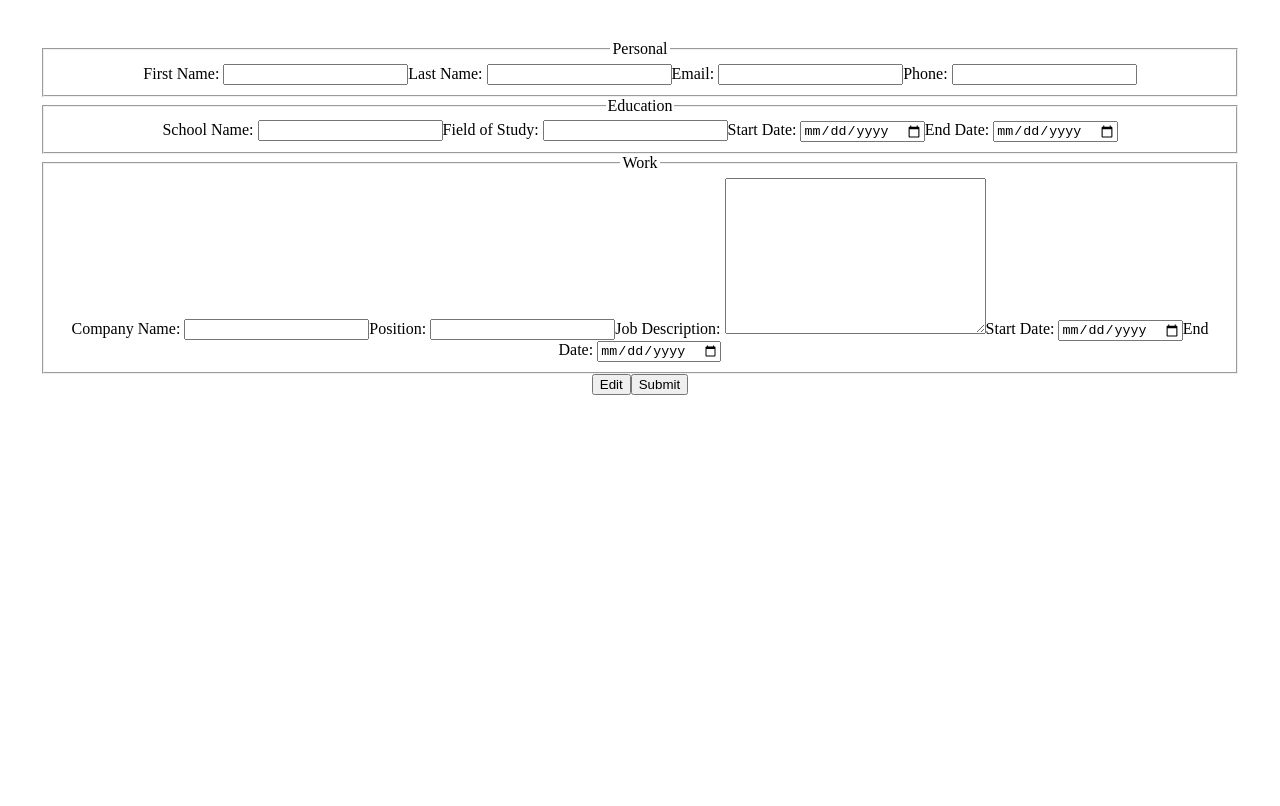
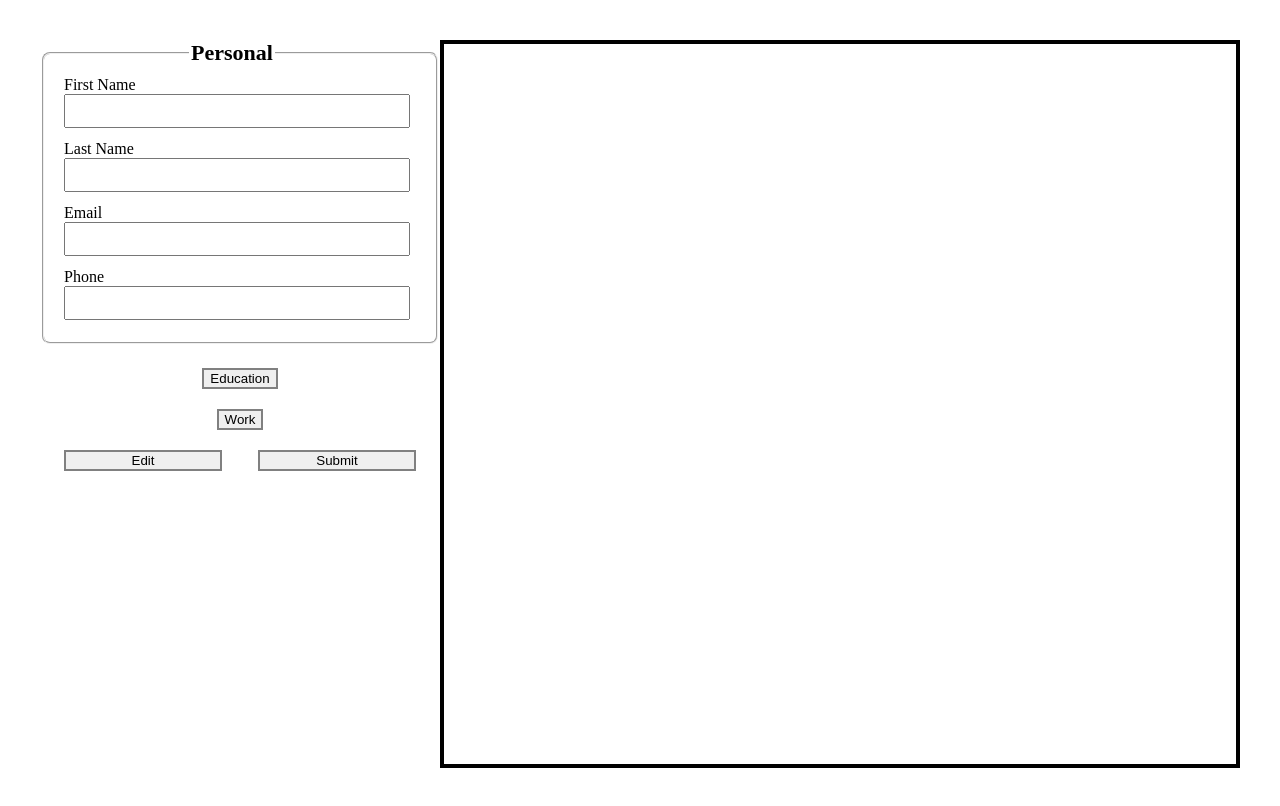
Before and after one commit to hwhuang27/odin-cv, a React (Vite) app: page / in a window 1280 px wide. Built offline with nearby package versions, Linux system fonts and the light colour scheme; the HTML template or start-up script is replaced by a standard one.

Commit message:
Style form buttons and display

```diff
--- a/src/components/Button.jsx
+++ b/src/components/Button.jsx
@@ -1,10 +1,10 @@
 function Button({type}) {
 
     if(type === 'submit'){
-        return <button>Submit</button>
+        return <button className="submit">Submit</button>
     }
     else if(type === 'edit'){
-        return <button>Edit</button>
+        return <button className = "edit">Edit</button>
     }
 
 }
--- a/src/components/Display.jsx
+++ b/src/components/Display.jsx
@@ -2,9 +2,6 @@ function Display() {
 
     return(
         <div className="display">
-
-
-
         </div>
     )
 }
--- a/src/components/EducationInfo.jsx
+++ b/src/components/EducationInfo.jsx
@@ -1,20 +1,28 @@
-function EducationInfo() {
+function EducationInfo({ isActive, onShow }) {
+    if (!isActive) {
+        return(
+        <div>
+            <button className="info-btn" onClick={onShow}>Education</button>
+        </div>
+        )
+    }
+    else{
         return (
             <div className="section">
                 <form action="">
                     <fieldset>
                         <legend>Education</legend>
 
-                    <label htmlFor="schoolName">School Name: </label>
+                        <label htmlFor="schoolName">School Name </label>
                         <input type="text" name="schoolName" id="schoolName" />
 
-                    <label htmlFor="studyField">Field of Study: </label>
+                        <label htmlFor="studyField">Field of Study </label>
                         <input type="text" name="studyField" id="studyField" />
 
-                    <label htmlFor="schoolStart">Start Date: </label>
+                        <label htmlFor="schoolStart">Start Date </label>
                         <input type="date" name="schoolStart" id="schoolStart" />
 
-                    <label htmlFor="schoolEnd">End Date: </label>
+                        <label htmlFor="schoolEnd">End Date </label>
                         <input type="date" name="schoolEnd" id="schoolEnd" />
                     </fieldset>
                 </form>
@@ -22,4 +30,6 @@ function EducationInfo() {
         )
     }
 
+}
+
 export default EducationInfo;
--- a/src/components/Form.jsx
+++ b/src/components/Form.jsx
@@ -1,19 +1,31 @@
+import {useState} from 'react'
 import PersonalInfo from './PersonalInfo.jsx'
 import EducationInfo from './EducationInfo.jsx'
 import WorkInfo from './WorkInfo.jsx'
 import Button from './Button.jsx'
 
 function Form(){
+    const [activeIndex, setActiveIndex] = useState(0);
+
     return(
         <div className="form">
 
             <div className="sections">
-                <PersonalInfo />
-                <EducationInfo />
-                <WorkInfo />
+                <PersonalInfo
+                    isActive={activeIndex === 0}
+                    onShow={() => setActiveIndex(0)}
+                />
+                <EducationInfo
+                    isActive={activeIndex === 1}
+                    onShow={() => setActiveIndex(1)}
+                />
+                <WorkInfo
+                    isActive={activeIndex === 2}
+                    onShow={() => setActiveIndex(2)}
+                />
             </div>
 
-            <div className="buttons">
+            <div className="form-btn-group">
                 <Button type="edit" />
                 <Button type="submit" />
             </div>
--- a/src/components/PersonalInfo.jsx
+++ b/src/components/PersonalInfo.jsx
@@ -1,21 +1,29 @@
-function PersonalInfo() {
+function PersonalInfo({isActive, onShow}) {
+    if(!isActive){
+        return (
+            <div>
+                <button className="info-btn" onClick={onShow}>Personal</button>
+            </div>
+        )
+    }
+    else{
         return (
             <div className="section">
                 <form action="">
                     <fieldset>
                         <legend>Personal</legend>
 
-                    <label htmlFor="firstName">First Name: </label>
+                        <label htmlFor="firstName">First Name </label>
                         <input type="text" name="firstName" id="firstName" />
-
-                    <label htmlFor="lastName">Last Name: </label>
+                        <label htmlFor="lastName">Last Name </label>
                         <input type="text" name="lastName" id="lastName" />
 
-                    <label htmlFor="email">Email: </label>
+                        <label htmlFor="email">Email </label>
                         <input type="email" name="email" id="email" />
 
-                    <label htmlFor="phone">Phone: </label>
+                        <label htmlFor="phone">Phone </label>
                         <input type="tel" name="phone" id="phone" />
+
                     </fieldset>
                 </form>
 
@@ -23,4 +31,6 @@ function PersonalInfo() {
         )
     }
 
+}
+
 export default PersonalInfo;
--- a/src/components/WorkInfo.jsx
+++ b/src/components/WorkInfo.jsx
@@ -1,24 +1,32 @@
-function WorkInfo() {
+function WorkInfo({ isActive, onShow }) {
+    if(!isActive){
+        return (
+            <div>
+                <button className="info-btn" onClick={onShow}>Work</button>
+            </div>
+        )
+    }
+    else{
         return (
             <div className="section">
                 <form action="">
                     <fieldset>
                         <legend>Work</legend>
 
-                    <label htmlFor="workName">Company Name: </label>
+                        <label htmlFor="workName">Company Name </label>
                         <input type="text" name="workName" id="workName" />
 
-                    <label htmlFor="workPosition">Position: </label>
+                        <label htmlFor="workPosition">Position </label>
                         <input type="text" name="workPosition" id="workPosition" />
 
-                    <label htmlFor="workDescription">Job Description: </label>
-                    <textarea name="workDescription" id="workDescription" cols="30" rows="10">
+                        <label htmlFor="workDescription">Job Description </label>
+                        <textarea name="workDescription" id="workDescription" cols="30" rows="6">
                         </textarea>
 
-                    <label htmlFor="workStart">Start Date: </label>
+                        <label htmlFor="workStart">Start Date </label>
                         <input type="date" name="workStart" id="workStart" />
 
-                    <label htmlFor="workEnd">End Date: </label>
+                        <label htmlFor="workEnd">End Date </label>
                         <input type="date" name="workEnd" id="workEnd" />
                     </fieldset>
                 </form>
@@ -26,5 +34,6 @@ function WorkInfo() {
             </div>
         )
     }
+}
 
 export default WorkInfo;
--- a/src/styles/App.css
+++ b/src/styles/App.css
@@ -42,5 +42,68 @@
 }
 
 .content{
+  display: grid;
+  grid-template-columns: 1fr 2fr;
+}
+
+.section{
+  text-align: left;
+}
+
+.section legend{
+  text-align: center;
+  font-size: 22px;
+  font-weight: bold;
+}
+
+.section fieldset{
+  padding: 10px 20px;
+  padding-right: 36px;
+  border-radius: 8px;
+  margin-bottom: 24px;
+}
+
+.section
+input[type=text],
+input[type=email],
+input[type=tel],
+input[type=date]{
+  width: 100%;
+  font-size: 16px;
+  padding: 6px 0 6px 6px;
+  margin-bottom: 12px;
 
 }
+
+.section textarea{
+  width: 100%;
+  resize: none;
+  font-size: 14px;
+}
+
+.info-btn{
+  border: 2px solid gray;
+  margin-bottom: 20px;
+}
+
+.form-btn-group{
+  display: grid;
+  grid-template-columns: 1fr 1fr;
+  gap: 36px;
+  margin: 0 24px 0;
+}
+
+.submit{
+  border: 2px solid gray;
+  margin-bottom: 20px;
+}
+
+.edit{
+  border: 2px solid gray;
+  margin-bottom: 20px;
+}
+
+.display{
+  height: 90vh;
+  border: 4px solid black;
+}
```
Lines whose indentation alone changed are shown as unchanged.
